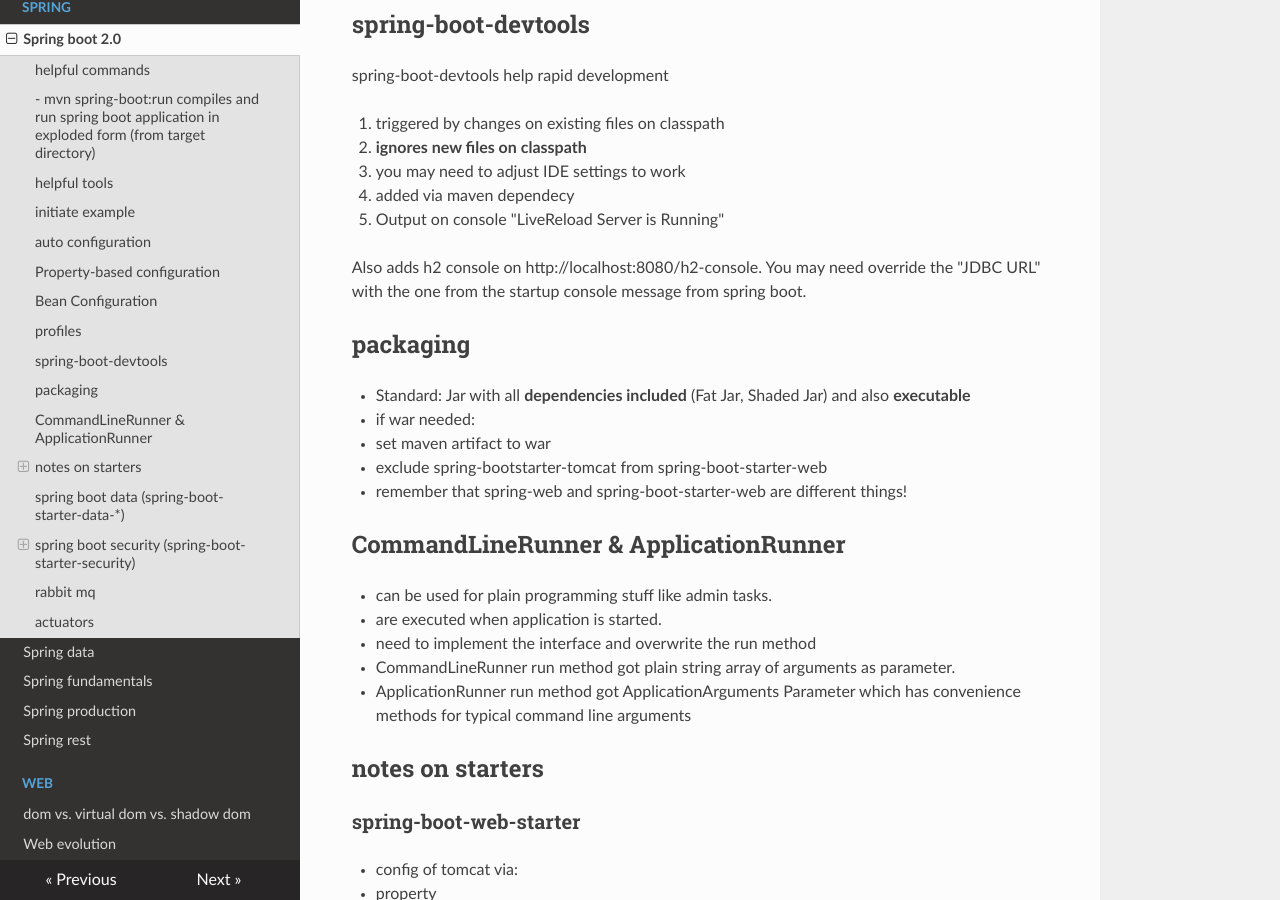
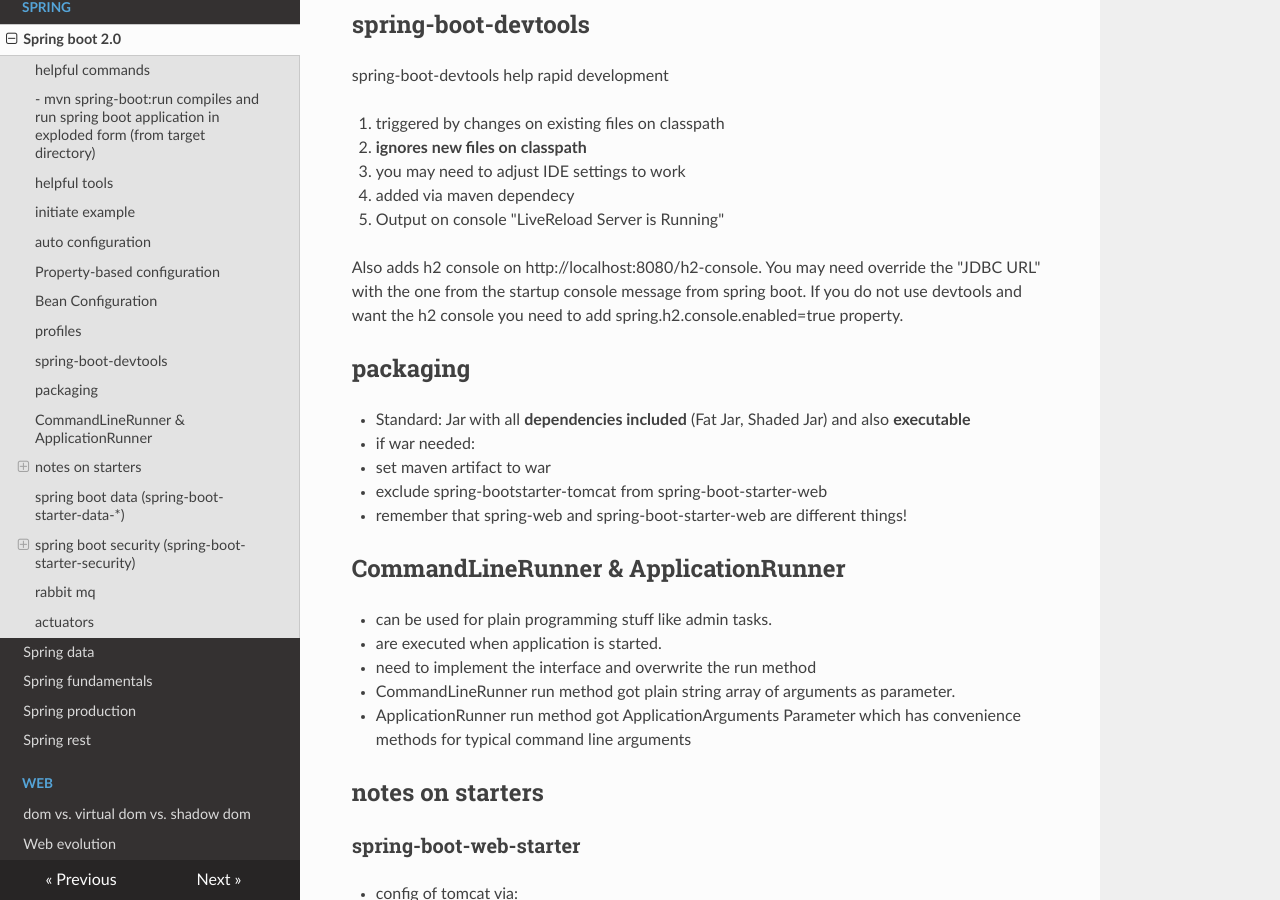
Before and after one commit to organicaudio/useful-code-snippets2, an MkDocs documentation site: the page built from docs/spring/spring-boot.md, in a window 1280 px wide and 900 px high, scrolled down 2314 px. Built offline with MkDocs 1.6.1, drawn with Linux system fonts in a browser that asks for light colours; nearby versions of some CDN libraries.

Commit message:
info on h2 console

```diff
--- a/docs/spring/spring-boot.md
+++ b/docs/spring/spring-boot.md
@@ -103,7 +103,7 @@
   4. added via maven dependecy
   5. Output on console "LiveReload Server is Running"
 
-Also adds h2 console on http://localhost:8080/h2-console. You may need override the "JDBC URL" with the one from the startup console message from spring boot.
+Also adds h2 console on http://localhost:8080/h2-console. You may need override the "JDBC URL" with the one from the startup console message from spring boot. If you do not use devtools and want the h2 console you need to add spring.h2.console.enabled=true property.
 
 
 ## packaging
```
